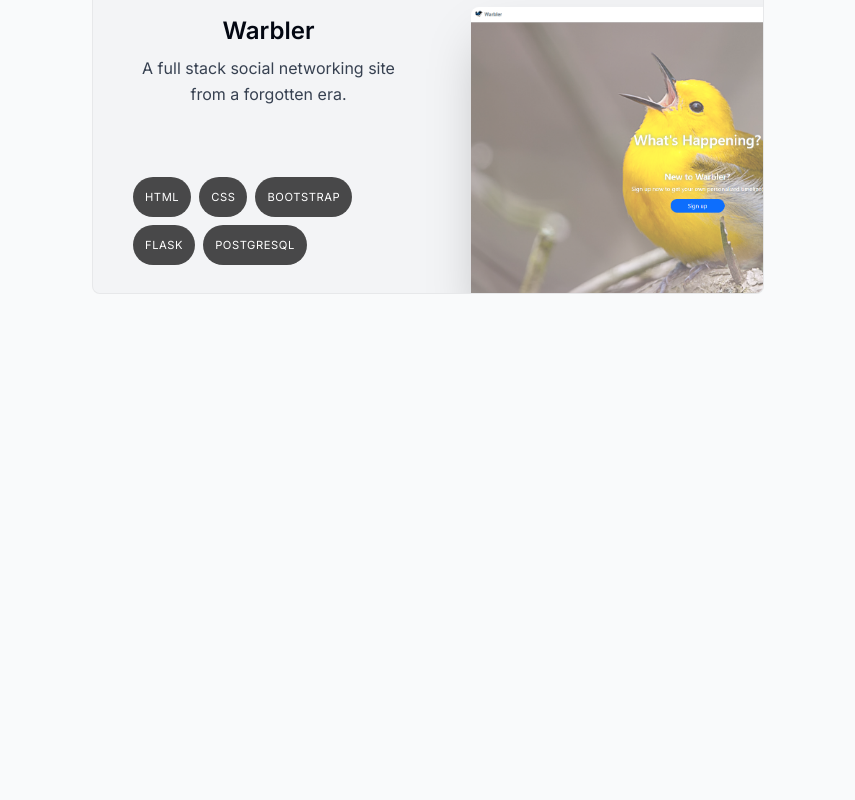
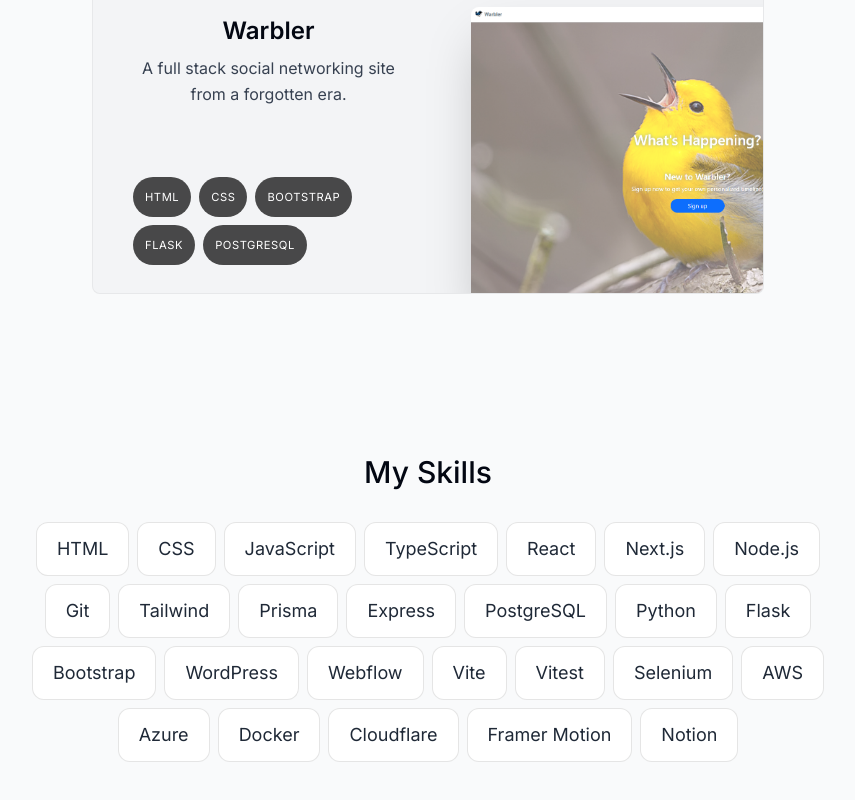
Before and after one commit to nathanrydel/nextjs-portfolio, a Next.js app: page / in a window 1280 px wide. Shown: the part 1504-2304 px from the top of the page, without its empty margins (212-1067 px from the left). Before the commit the page ends 1958 px from the top, so only its background shows below. Built offline with nearby package versions, Linux system fonts and the light colour scheme.

Commit message:
Create and style <Skills>
- added section animate
- added individual skills animation on first render

```diff
--- a/app/page.tsx
+++ b/app/page.tsx
@@ -1,6 +1,7 @@
 import Intro from "@/components/Intro";
 import Projects from "@/components/Projects";
 import SectionDivider from "@/components/SectionDivider";
+import Skills from "@/components/Skills";
 
 /**
  * The main component of the application.
@@ -13,6 +14,7 @@ export default function Home() {
       <Intro />
       <SectionDivider />
       <Projects />
+      <Skills />
     </main>
   );
 }
--- /dev/null
+++ b/components/Skills.tsx
@@ -0,0 +1,64 @@
+"use client";
+
+import React from "react";
+import SectionHeading from "./SectionHeading";
+import { skillsData } from "@/lib/data";
+import { useSectionInView } from "@/lib/hooks";
+import { motion } from "framer-motion";
+
+const fadeInAnimationVariants = {
+  initial: {
+    opacity: 0,
+    y: 100,
+  },
+  // returns the final state of the animation given an elements index
+  animate: (index: number) => ({
+    opacity: 1,
+    y: 0,
+    transition: {
+      delay: 0.1 * index,
+    },
+  }),
+};
+
+/**
+ * Skills component displays a list of skills with a fade-in animation.
+ *
+ * @returns {JSX.Element} A React component representing a section with a heading "My skills" and a list of skills.
+ */
+export default function Skills() {
+  const { ref } = useSectionInView("Skills");
+
+  return (
+    <motion.section
+      id="skills"
+      ref={ref}
+      className="mb-28 max-w-[53rem] scroll-mt-28 text-center sm:mb-40"
+      initial={{ opacity: 0, y: 100 }}
+      whileInView={{
+        opacity: 1,
+        y: 0,
+      }}
+      transition={{ delay: 0.2 }}
+    >
+      <SectionHeading>My skills</SectionHeading>
+      <ul className="flex flex-wrap justify-center gap-2 text-lg text-gray-800">
+        {skillsData.map((skill, index) => (
+          <motion.li
+            className="bg-white borderBlack rounded-xl px-5 py-3 dark:bg-white/10 dark:text-white/80"
+            key={index}
+            variants={fadeInAnimationVariants}
+            initial="initial"
+            whileInView="animate"
+            viewport={{
+              once: true,
+            }}
+            custom={index}
+          >
+            {skill}
+          </motion.li>
+        ))}
+      </ul>
+    </motion.section>
+  );
+}
```
